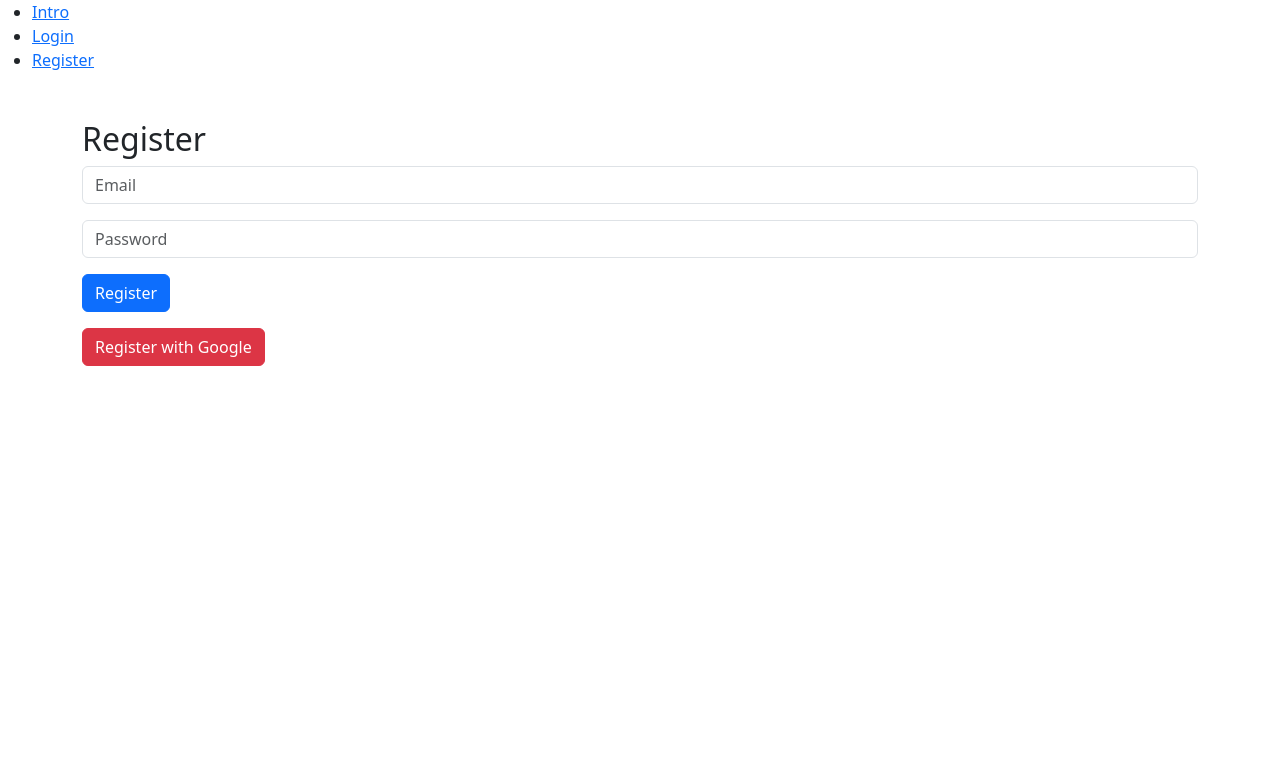
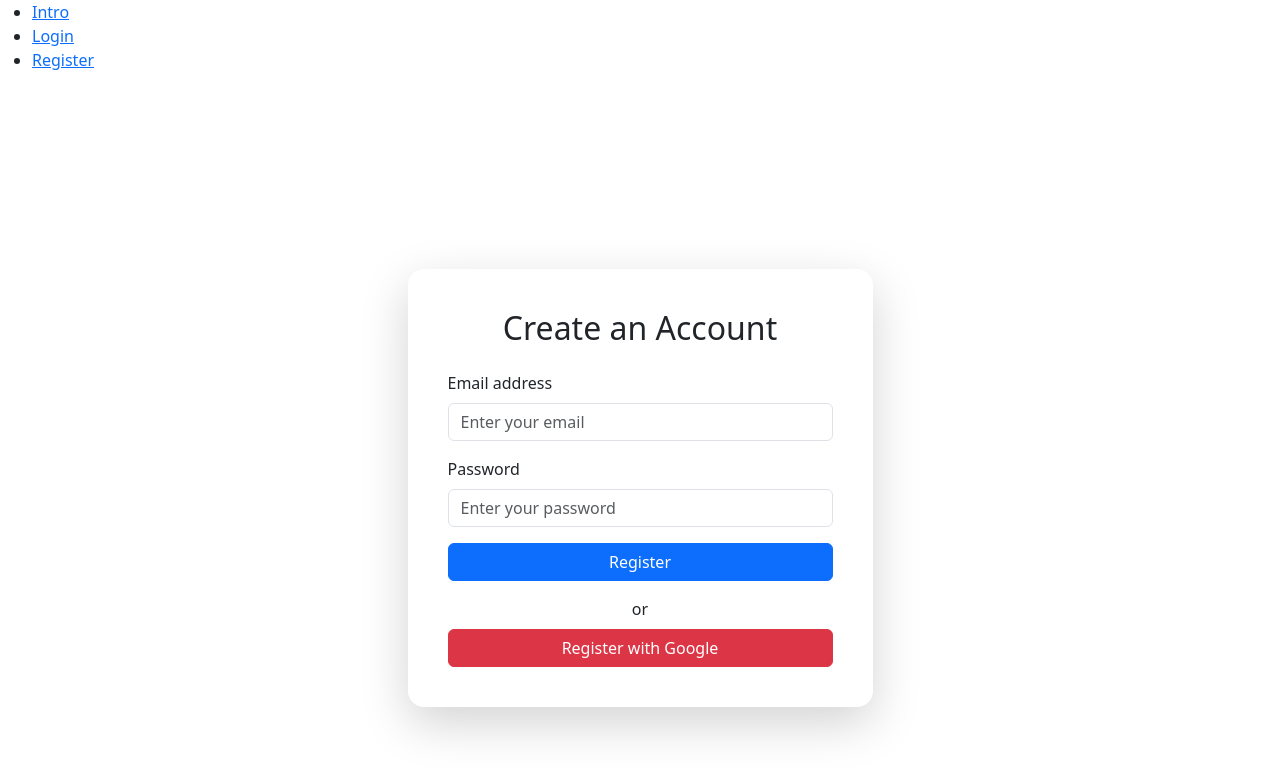
Before and after one commit to Donuts-procodes/Fridgemate, a React (Vite) app in the folder client/: page /register in a window 1280 px wide. Shown: the top 774 px of the page. Built offline with nearby package versions, Linux system fonts and the light colour scheme; no server answers.

Commit message:
Update Register.jsx
updated ui

```diff
--- a/client/src/pages/Register.jsx
+++ b/client/src/pages/Register.jsx
@@ -1,5 +1,5 @@
 import React, { useState } from 'react';
-import { auth, googleProvider } from '../firebaseConfig'; // Import your firebase config
+import { auth, googleProvider } from '../firebaseConfig';
 import { createUserWithEmailAndPassword, signInWithPopup } from 'firebase/auth';
 import { useNavigate } from 'react-router-dom';
 import { toast } from 'react-toastify';
@@ -15,7 +15,7 @@ const Register = () => {
     try {
       await createUserWithEmailAndPassword(auth, email, password);
       toast.success('Registration successful!');
-      navigate('/verify-phone'); // Redirect to phone verification after registration
+      navigate('/verify-phone');
     } catch (error) {
       toast.error(error.message);
     }
@@ -26,40 +26,56 @@ const Register = () => {
       const result = await signInWithPopup(auth, googleProvider);
       const user = result.user;
       toast.success('Registration successful!');
-      navigate('/verify-phone'); // Redirect to phone verification after Google signup
+      navigate('/verify-phone');
     } catch (error) {
       toast.error(error.message);
     }
   };
 
   return (
-    <div className="container mt-5">
-      <h2>Register</h2>
-      <form onSubmit={handleEmailRegister} className="form-group">
+    <div className="container d-flex justify-content-center align-items-center min-vh-100">
+      <div className="col-md-6 col-lg-5">
+        <div className="card shadow-lg border-0 rounded-4 p-4">
+          <div className="card-body">
+            <h2 className="card-title text-center mb-4">Create an Account</h2>
+            <form onSubmit={handleEmailRegister}>
+              <div className="mb-3">
+                <label htmlFor="email" className="form-label">Email address</label>
                 <input
                   type="email"
+                  id="email"
                   className="form-control"
-          placeholder="Email"
+                  placeholder="Enter your email"
                   value={email}
                   onChange={(e) => setEmail(e.target.value)}
                   required
                 />
+              </div>
+              <div className="mb-3">
+                <label htmlFor="password" className="form-label">Password</label>
                 <input
                   type="password"
-          className="form-control mt-3"
-          placeholder="Password"
+                  id="password"
+                  className="form-control"
+                  placeholder="Enter your password"
                   value={password}
                   onChange={(e) => setPassword(e.target.value)}
                   required
                 />
-        <button type="submit" className="btn btn-primary mt-3">
+              </div>
+              <button type="submit" className="btn btn-primary w-100">
                 Register
               </button>
             </form>
-
-      <button onClick={handleGoogleRegister} className="btn btn-danger mt-3">
+            <div className="text-center mt-3">
+              <span>or</span>
+            </div>
+            <button onClick={handleGoogleRegister} className="btn btn-danger w-100 mt-2">
               Register with Google
             </button>
+          </div>
+        </div>
+      </div>
     </div>
   );
 };
```
Lines whose indentation alone changed are shown as unchanged.
